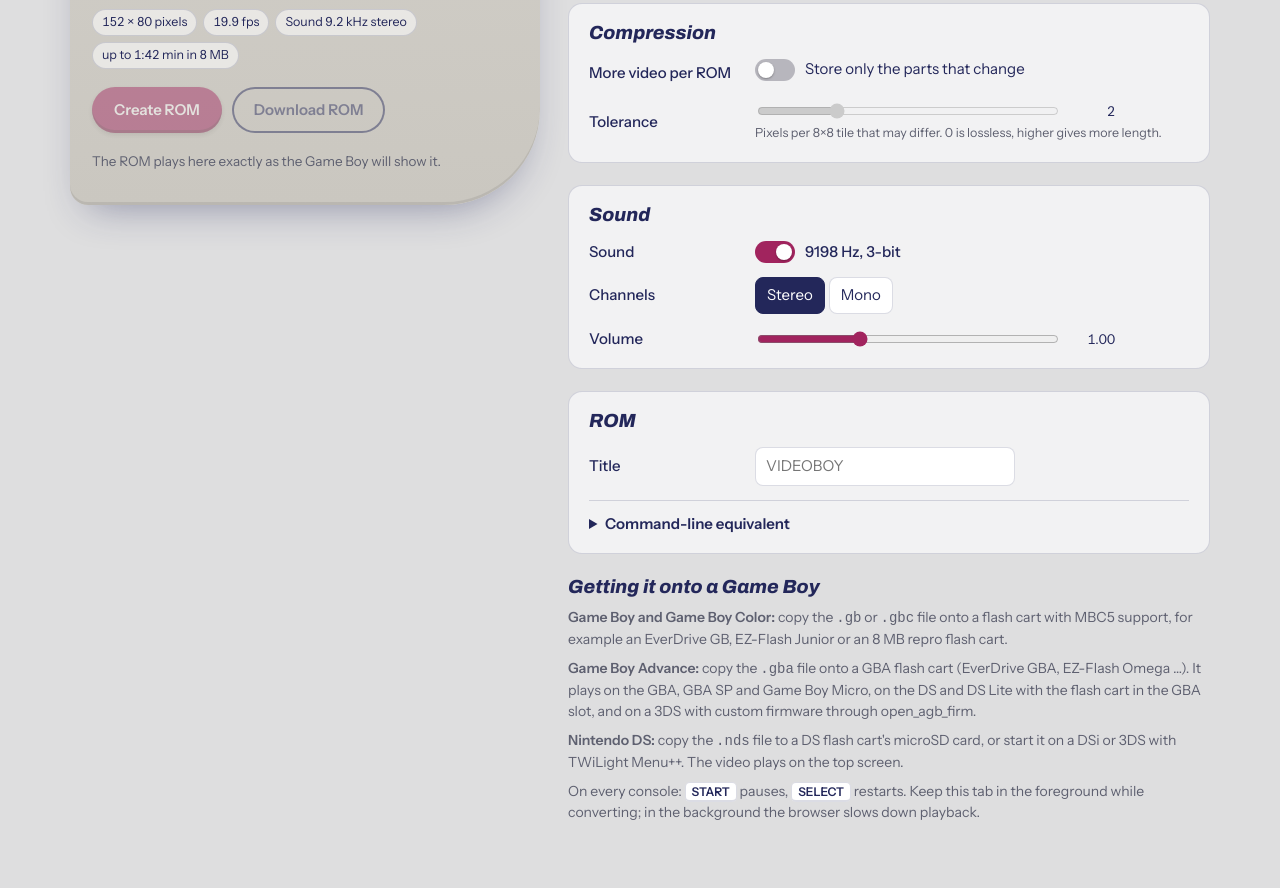
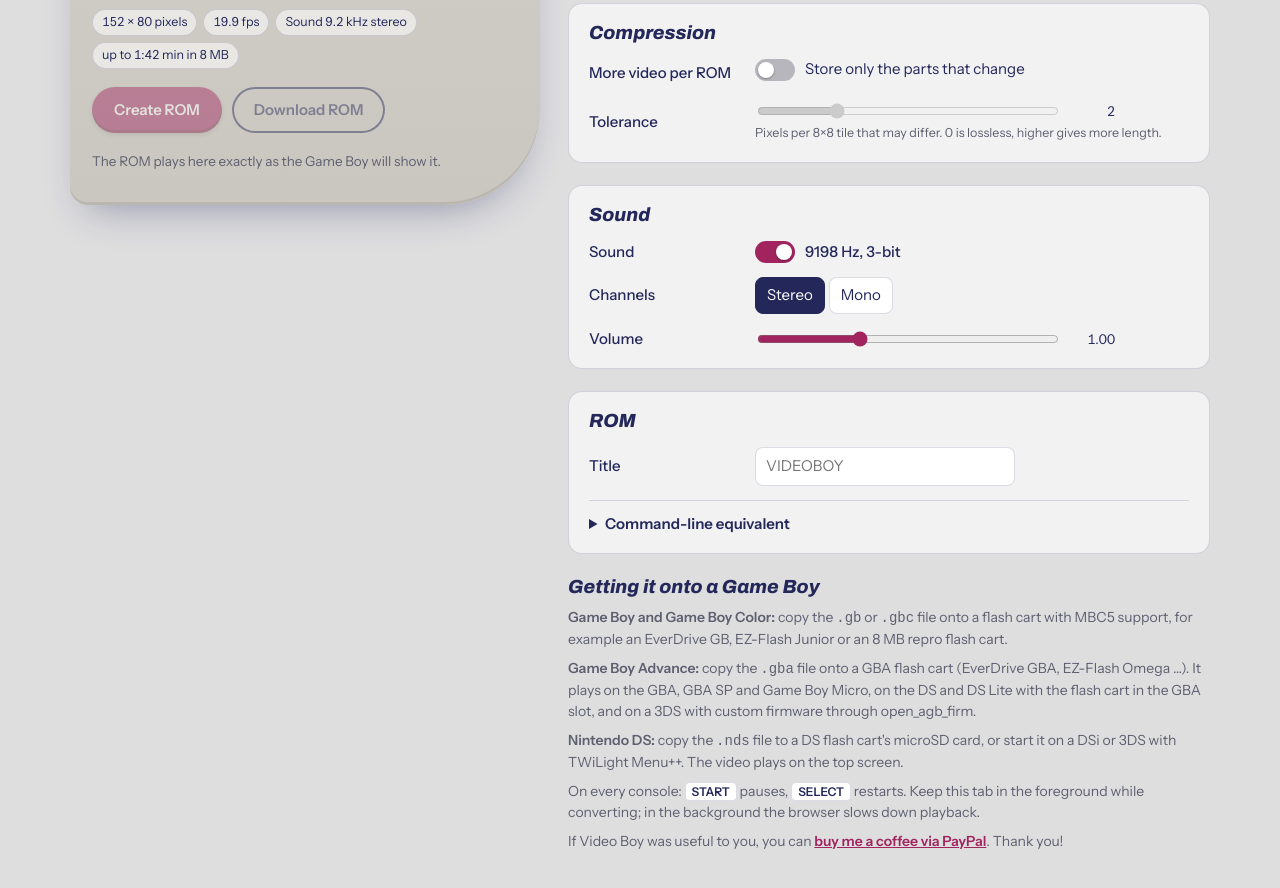
Before and after one commit to PedaPeda/Video-Boy, a plain HTML site: page web/index.html in a window 1280 px wide. Shown: the part 826-1714 px from the top of the page. Drawn offline with Linux system fonts and the light colour scheme.

Commit message:
Add a small PayPal support note
One line at the end of the help in the browser app and a short
"Support" section in the README.

Co-Authored-By: Claude Opus 5.5 <noreply@anthropic.com>
Claude-Session: https://claude.ai/code/session_01SzNhJ6xD8hgaW1GQkai3xU

```diff
--- a/web/index.html
+++ b/web/index.html
@@ -171,6 +171,7 @@ pre { margin: 10px 0 0; padding: 12px 14px; background: var(--ink); color: #E8E9
 .help { display: grid; gap: 8px; font-size: 14px; color: var(--mute); max-width: 75ch; }
 .help h2 { color: var(--ink); }
 .help p { margin: 0; }
+.tip a { color: var(--berry); font-weight: 600; }
 kbd { font: 600 12px var(--f-body); border: 1px solid var(--line); border-bottom-width: 2px; border-radius: 5px; padding: 1px 6px; background: #fff; color: var(--ink); }
 .only-dmg, .only-gbc { display: contents; }
 body.gbc .only-dmg, body.gba .only-dmg, body.nds .only-dmg, body.dmg .only-gbc { display: none; }
@@ -329,6 +330,7 @@ body.gbc .only-dmg, body.gba .only-dmg, body.nds .only-dmg, body.dmg .only-gbc {
         <p><b>Game Boy Advance:</b> copy the <code>.gba</code> file onto a GBA flash cart (EverDrive GBA, EZ-Flash Omega …). It plays on the GBA, GBA SP and Game Boy Micro, on the DS and DS Lite with the flash cart in the GBA slot, and on a 3DS with custom firmware through open_agb_firm.</p>
         <p><b>Nintendo DS:</b> copy the <code>.nds</code> file to a DS flash cart's microSD card, or start it on a DSi or 3DS with TWiLight Menu++. The video plays on the top screen.</p>
         <p>On every console: <kbd>START</kbd> pauses, <kbd>SELECT</kbd> restarts. Keep this tab in the foreground while converting; in the background the browser slows down playback.</p>
+        <p class="tip">If Video Boy was useful to you, you can <a href="https://www.paypal.me/pedapedapeda" rel="noopener" target="_blank">buy me a coffee via PayPal</a>. Thank you!</p>
       </section>
     </div>
   </div>
```
Also changed, not shown: web/src/template.html (+2 -0 lines), 1 other file.
